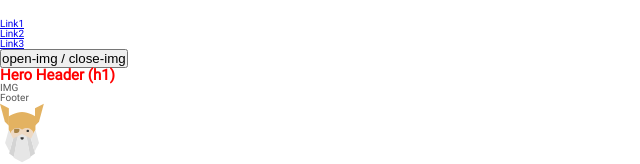
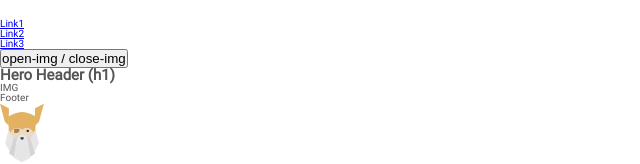
Before and after one commit to ErreurDeSyntaxe/template-quick, a plain HTML site: page index.html in a window 1280 px wide. Shown: the part 175-339 px from the top of the page, without its empty margins (0-640 px from the left). Drawn offline with Linux system fonts and the light colour scheme.

Commit message:
Remove comment and red color

```diff
--- a/style.css
+++ b/style.css
@@ -1,4 +1,3 @@
-/* Template CSS File */
 /* TYPOGRAPHY */
 /* Font Sizing Scale (px) */
 /* 10 / 12 / 14 / 16 / 18 / 20 / 24 / 30 / 36 / 44 / 52 / 62 / 74 / 86 / 98 */
@@ -54,7 +53,3 @@ body {
   font-weight: 400;
   color: #555;
 }
-
-h1 {
-  color: red;
-}
```
